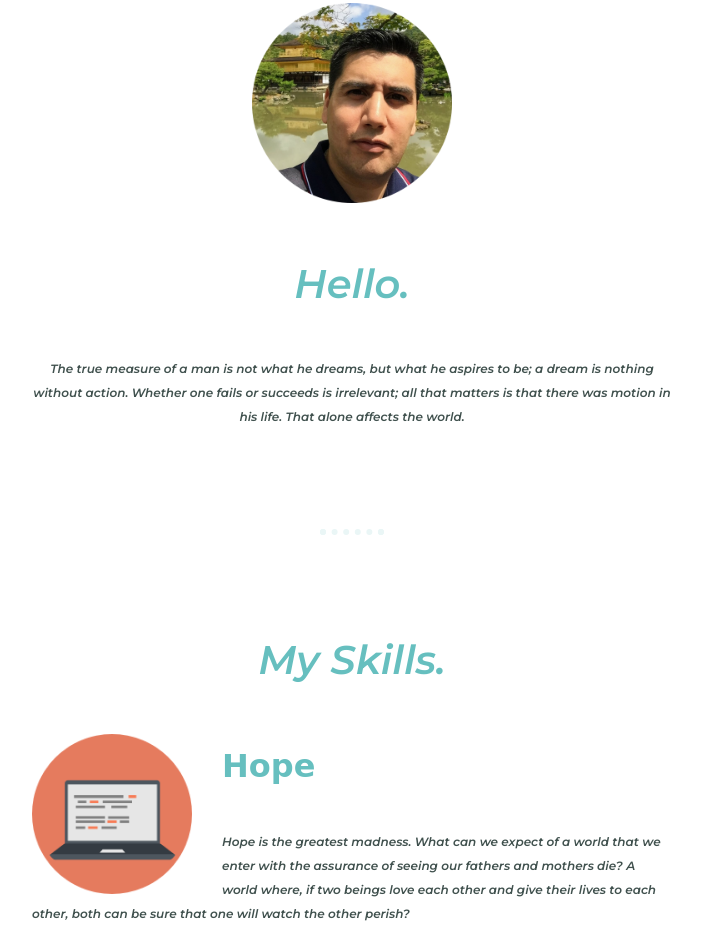
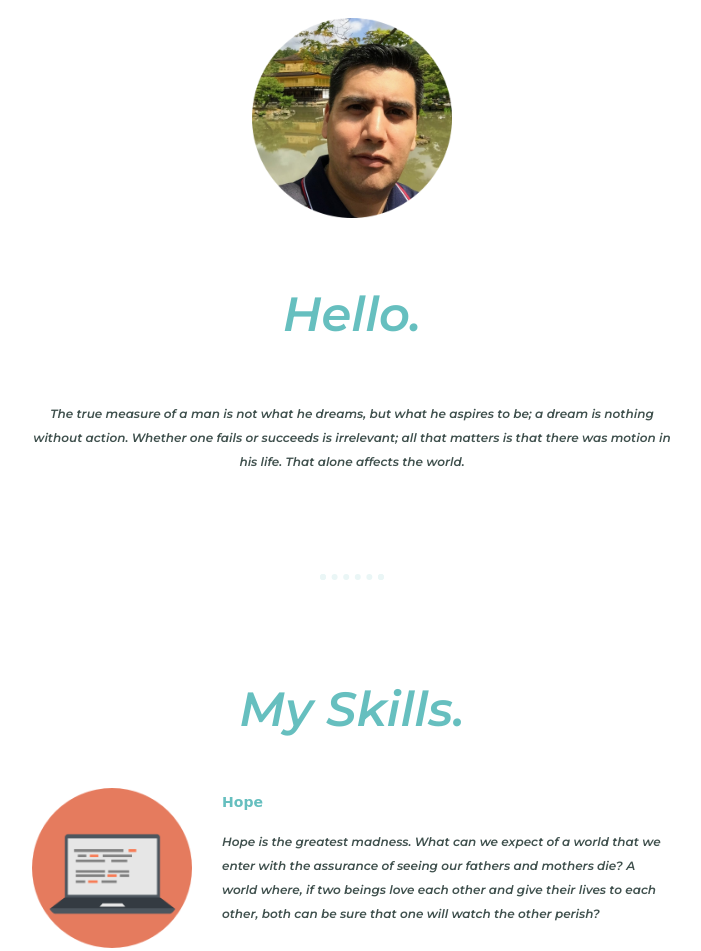
Before and after one commit to WLestat/Old-Site, a plain HTML site: page index.html in a window 1280 px wide. Shown: the part 771-1722 px from the top of the page, without its empty margins (288-989 px from the left). Drawn offline with Linux system fonts and the light colour scheme; a web font is replaced by a local one.

Commit message:
Update styles.css

```diff
--- a/css/styles.css
+++ b/css/styles.css
@@ -14,13 +14,12 @@ h1 {
 h2 {
   color: #66BFBF;
   font-family: "Montserrat";
-  font-size: 2.5rem;
+  font-size: 3rem;
 }
 
 h3 {
   color: #66BFBF;
   font-family: 'Just Another Hand', cursive, sans-serif;
-  font-size: 2rem;
 }
 
 hr {
```
